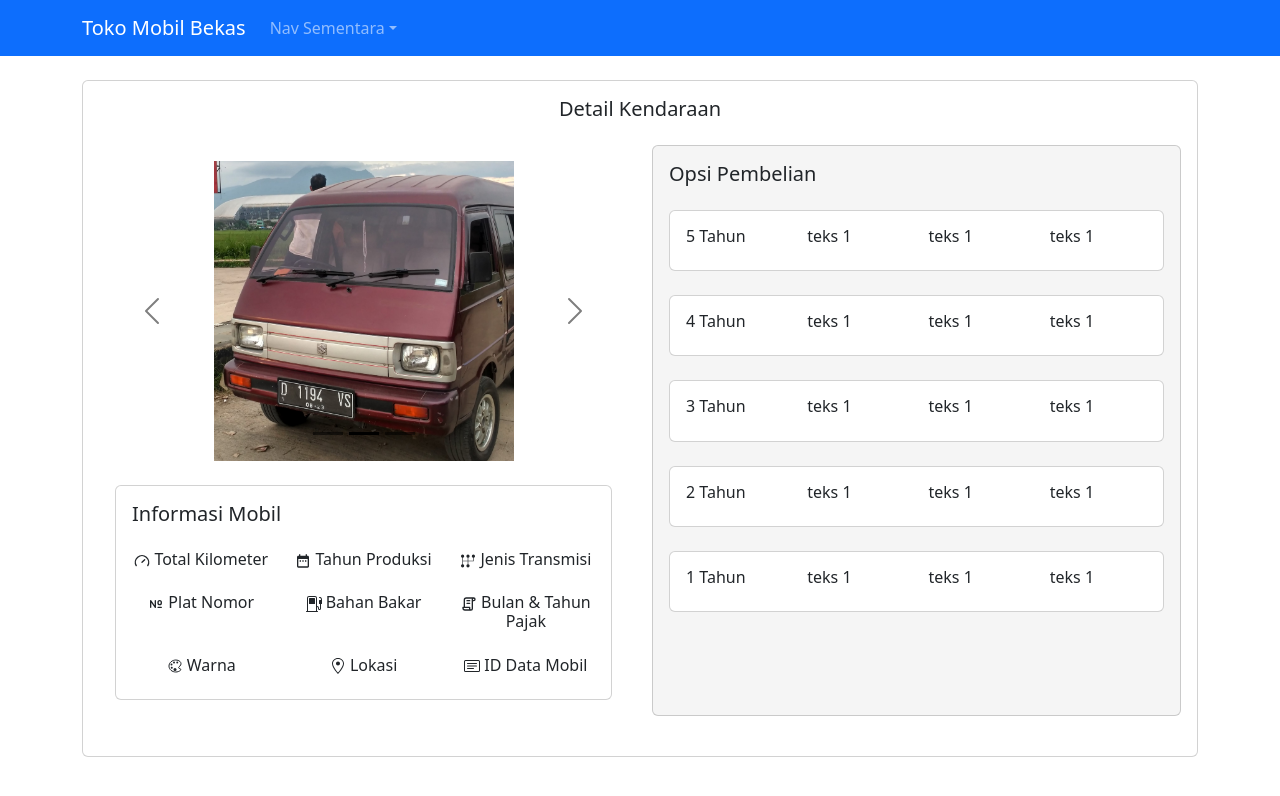
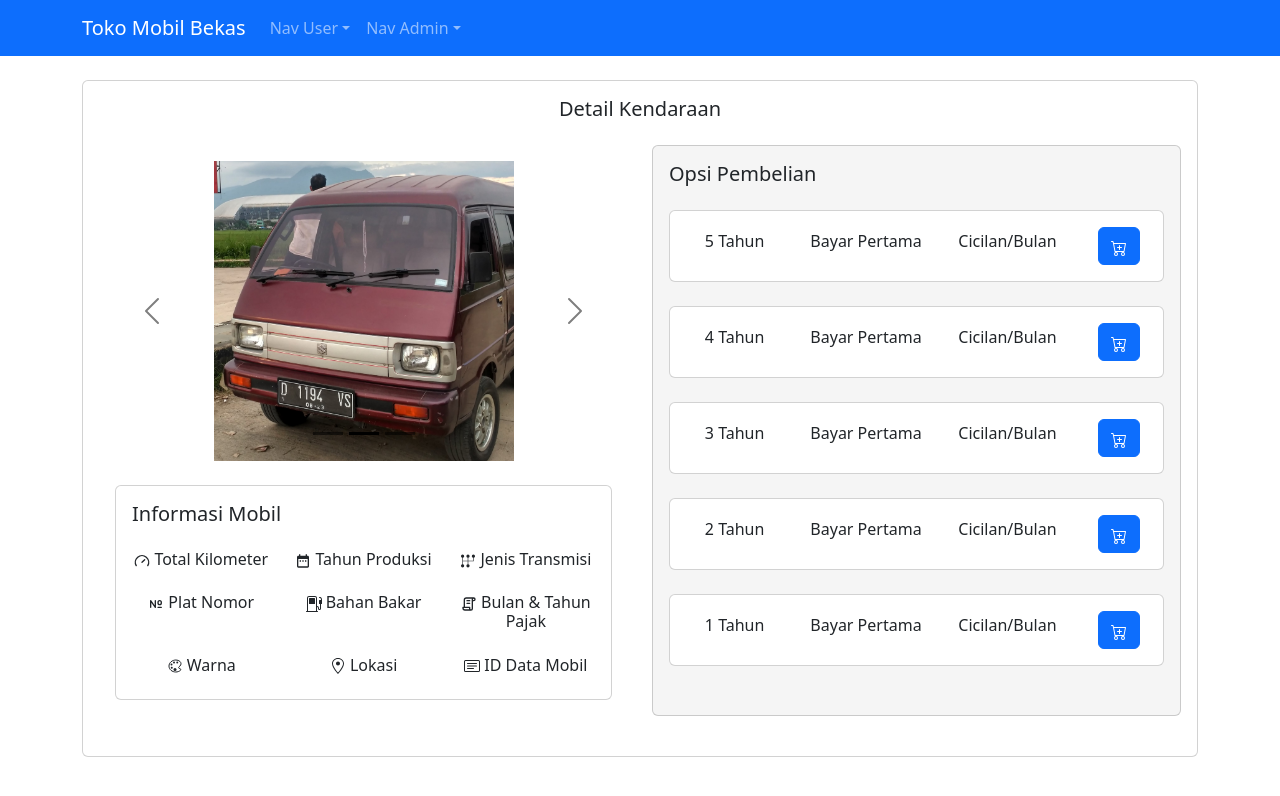
Before and after one commit to yosepb/Tugas-Akhir-Web-Mobkas, a React (Vite) app: page /detail in a window 1280 px wide. Shown: the top 796 px of the page. Built offline with nearby package versions, Linux system fonts and the light colour scheme.

Commit message:
Perubahan pada beberapa Page

```diff
--- a/src/components/WidgetNavbar.jsx
+++ b/src/components/WidgetNavbar.jsx
@@ -11,17 +11,12 @@ function WidgetNavbar() {
         <Navbar.Toggle aria-controls="basic-navbar-nav" />
         <Navbar.Collapse id="basic-navbar-nav">
           <Nav className="me-auto">
-            <NavDropdown title="Nav Sementara" id="basic-nav-dropdown">
+            <NavDropdown title="Nav User" id="basic-nav-dropdown">
               <NavDropdown.Item href="/detail">Detail Mobil</NavDropdown.Item>
-              <NavDropdown.Item href="/input">
-                Input Data Mobil
-              </NavDropdown.Item>
             </NavDropdown>
-            {/* <NavDropdown title="Transactions" id="basic-nav-dropdown">
-              <NavDropdown.Item href="/salaries">
-                Salary (Payroll)
-              </NavDropdown.Item>
-            </NavDropdown> */}
+            <NavDropdown title="Nav Admin" id="basic-nav-dropdown">
+              <NavDropdown.Item href="/input">Input Data</NavDropdown.Item>
+            </NavDropdown>
           </Nav>
         </Navbar.Collapse>
       </Container>
--- a/src/pages/PageDetailCar.jsx
+++ b/src/pages/PageDetailCar.jsx
@@ -20,6 +20,7 @@ import { MdDateRange } from "react-icons/md";
 import { LuGauge } from "react-icons/lu";
 import { TbNumber } from "react-icons/tb";
 import { BsCardText } from "react-icons/bs";
+import { BsCartPlus } from "react-icons/bs";
 
 import DatePicker from "react-datepicker";
 import "react-datepicker/dist/react-datepicker.css";
@@ -252,36 +253,40 @@ const PageDetailCar = () => {
                       <Card.Title>Opsi Pembelian</Card.Title>
                       <Card className="mt-4">
                         <Card.Body>
-                          <Row>
-                            <Col>
+                          <Row className="d-flex align-items-center justify-content-center">
+                            <Col className="text-center" xs={3}>
                               <h6>5 Tahun</h6>
                             </Col>
-                            <Col>
-                              <h6>teks 1</h6>
+                            <Col className="text-center">
+                              <h6>Bayar Pertama</h6>
                             </Col>
-                            <Col>
-                              <h6>teks 1</h6>
+                            <Col className="text-center">
+                              <h6>Cicilan/Bulan</h6>
                             </Col>
-                            <Col>
-                              <h6>teks 1</h6>
+                            <Col className="text-center" xs={2}>
+                              <Button variant="primary">
+                                <BsCartPlus />
+                              </Button>
                             </Col>
                           </Row>
                         </Card.Body>
                       </Card>
                       <Card className="mt-4">
                         <Card.Body>
-                          <Row>
-                            <Col>
+                          <Row className="d-flex align-items-center justify-content-center">
+                            <Col className="text-center" xs={3}>
                               <h6>4 Tahun</h6>
                             </Col>
-                            <Col>
-                              <h6>teks 1</h6>
+                            <Col className="text-center">
+                              <h6>Bayar Pertama</h6>
                             </Col>
-                            <Col>
-                              <h6>teks 1</h6>
+                            <Col className="text-center">
+                              <h6>Cicilan/Bulan</h6>
                             </Col>
-                            <Col>
-                              <h6>teks 1</h6>
+                            <Col className="text-center" xs={2}>
+                              <Button variant="primary">
+                                <BsCartPlus />
+                              </Button>
                             </Col>
                           </Row>
                         </Card.Body>
@@ -289,54 +294,60 @@ const PageDetailCar = () => {
 
                       <Card className="mt-4">
                         <Card.Body>
-                          <Row>
-                            <Col>
+                          <Row className="d-flex align-items-center justify-content-center">
+                            <Col className="text-center" xs={3}>
                               <h6>3 Tahun</h6>
                             </Col>
-                            <Col>
-                              <h6>teks 1</h6>
+                            <Col className="text-center">
+                              <h6>Bayar Pertama</h6>
                             </Col>
-                            <Col>
-                              <h6>teks 1</h6>
+                            <Col className="text-center">
+                              <h6>Cicilan/Bulan</h6>
                             </Col>
-                            <Col>
-                              <h6>teks 1</h6>
+                            <Col className="text-center" xs={2}>
+                              <Button variant="primary">
+                                <BsCartPlus />
+                              </Button>
                             </Col>
                           </Row>
                         </Card.Body>
                       </Card>
                       <Card className="mt-4">
                         <Card.Body>
-                          <Row>
-                            <Col>
+                          <Row className="d-flex align-items-center justify-content-center">
+                            <Col className="text-center" xs={3}>
                               <h6>2 Tahun</h6>
                             </Col>
-                            <Col>
-                              <h6>teks 1</h6>
+                            <Col className="text-center">
+                              <h6>Bayar Pertama</h6>
                             </Col>
-                            <Col>
-                              <h6>teks 1</h6>
+                            <Col className="text-center">
+                              <h6>Cicilan/Bulan</h6>
                             </Col>
-                            <Col>
-                              <h6>teks 1</h6>
+                            <Col className="text-center" xs={2}>
+                              <Button variant="primary">
+                                <BsCartPlus />
+                              </Button>
                             </Col>
                           </Row>
                         </Card.Body>
                       </Card>
                       <Card className="mt-4">
                         <Card.Body>
-                          <Row>
-                            <Col>
+                          <Row className="d-flex align-items-center justify-content-center">
+                            <Col className="text-center" xs={3}>
                               <h6>1 Tahun</h6>
                             </Col>
-                            <Col>
-                              <h6>teks 1</h6>
+                            <Col className="text-center">
+                              <h6>Bayar Pertama</h6>
                             </Col>
-                            <Col>
-                              <h6>teks 1</h6>
+                            <Col className="text-center">
+                              <h6>Cicilan/Bulan</h6>
                             </Col>
-                            <Col>
-                              <h6>teks 1</h6>
+                            <Col className="text-center" xs={2}>
+                              <Button variant="primary">
+                                <BsCartPlus />
+                              </Button>
                             </Col>
                           </Row>
                         </Card.Body>
```
